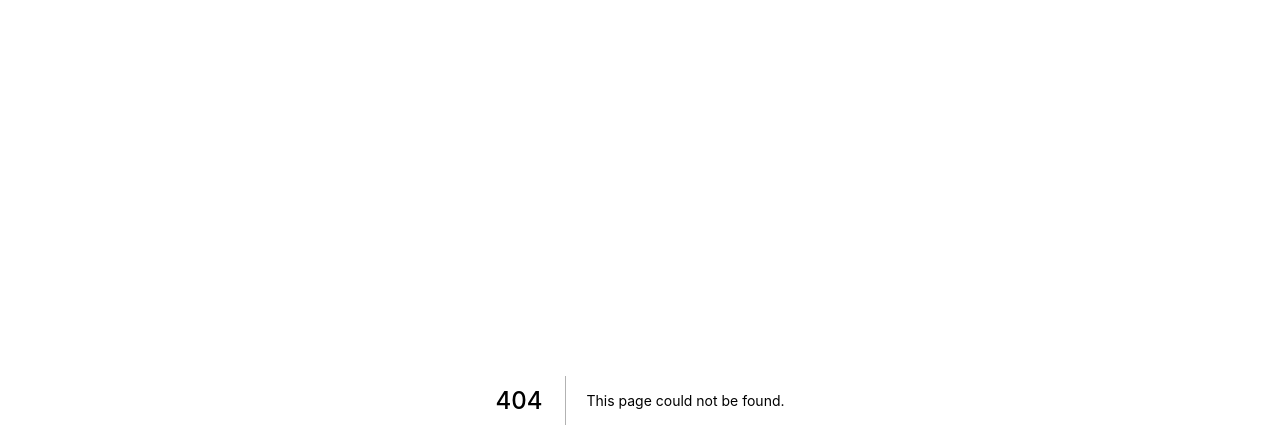
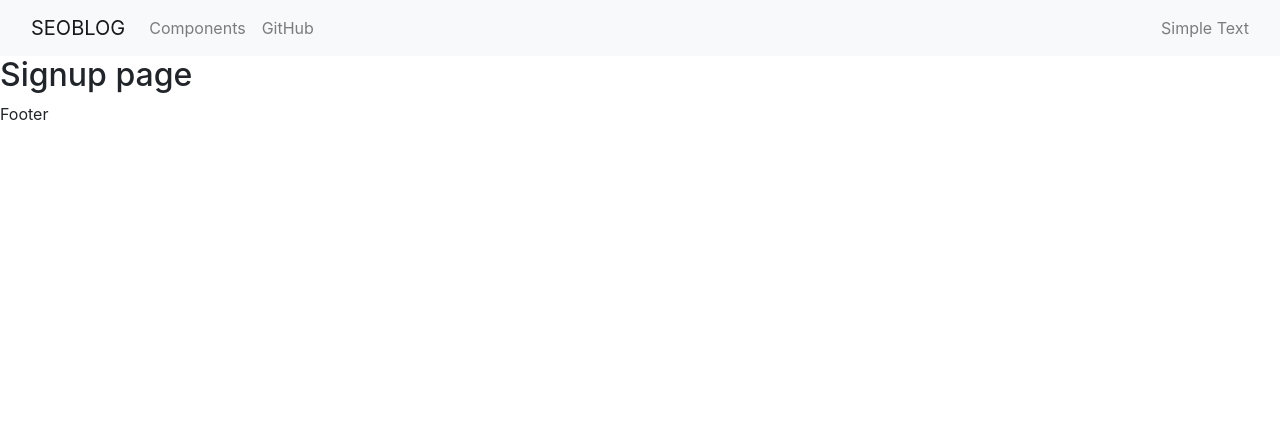
Before and after one commit to CodeSevenic/SEO-Blogging-Platform-Frontend, a Next.js app: page /signup in a window 1280 px wide. Before the commit this address had no page. Shown: the top 448 px of the page. Built offline with nearby package versions, Linux system fonts and the light colour scheme.

Commit message:
PurpleWeb theme code update

```diff
--- /dev/null
+++ b/pages/signup.js
@@ -0,0 +1,11 @@
+import Layout from '../components/Layout/Layout';
+
+const Signup = () => {
+  return (
+    <Layout>
+      <h2>Signup page</h2>
+    </Layout>
+  );
+};
+
+export default Signup;
```
